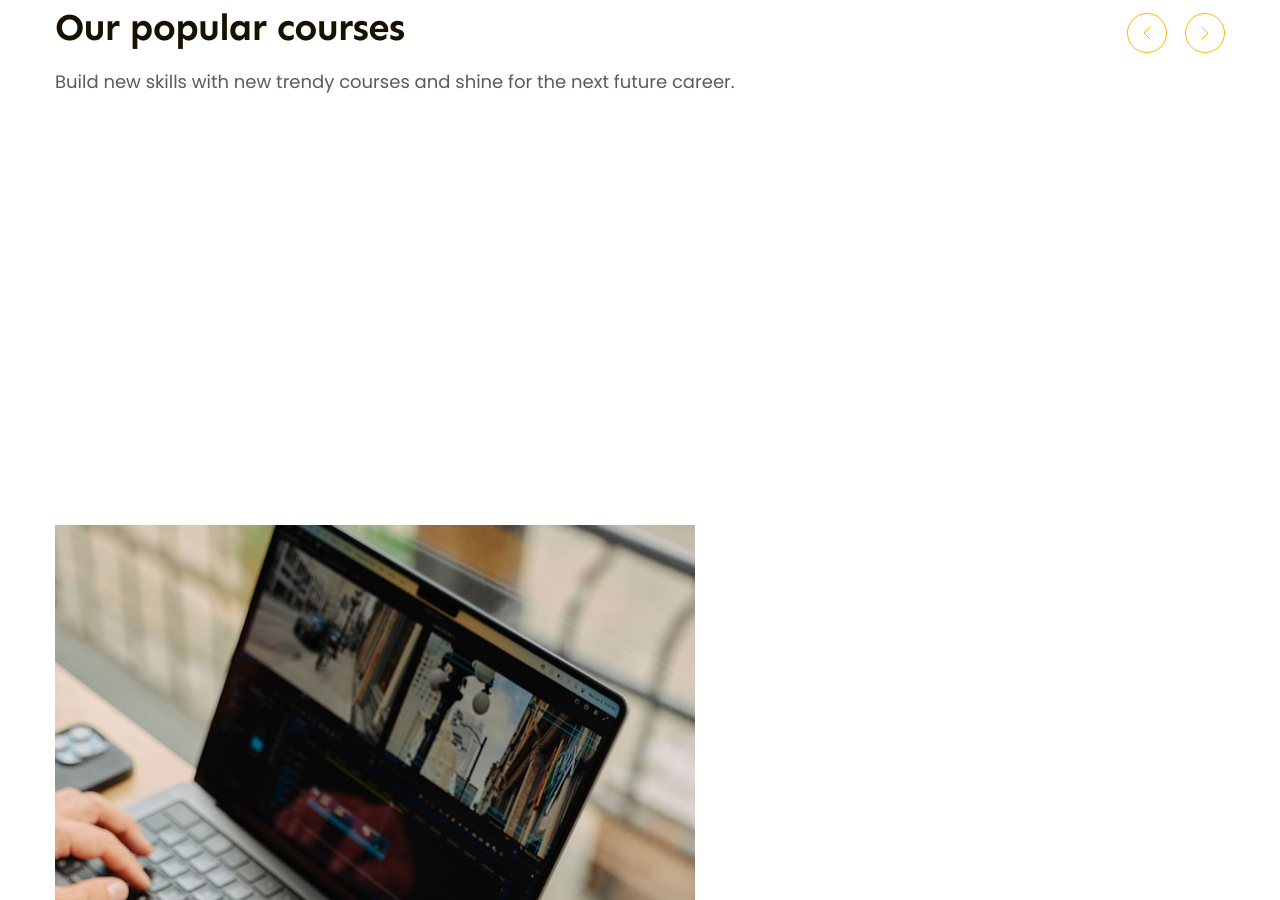
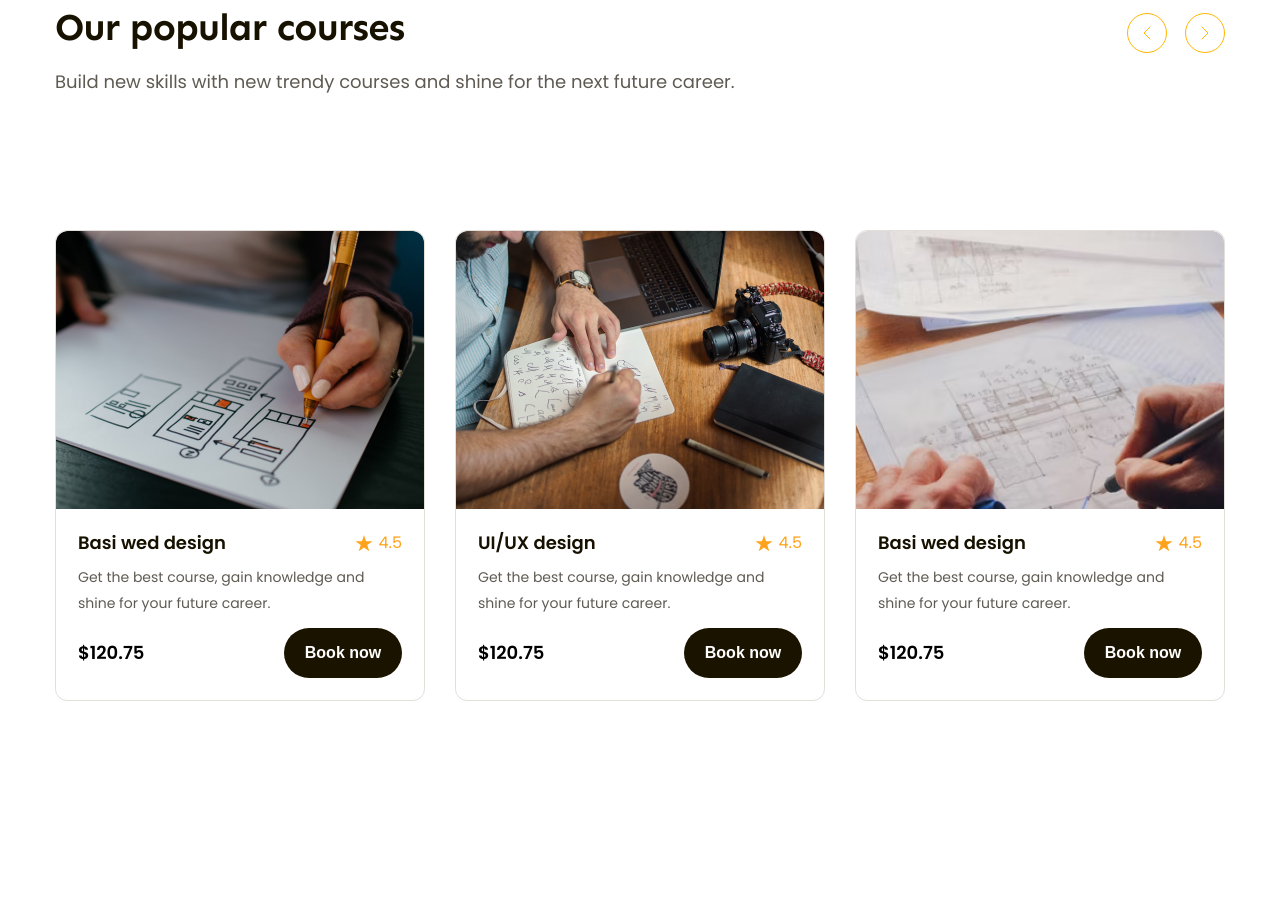
Before and after one commit to khanhtoan1325/D-n-X, a plain HTML site: page index.html in a window 1280 px wide. Shown: the part 1100-2000 px from the top of the page. Drawn offline with Linux system fonts and the light colour scheme.

Commit message:
popular P2

```diff
--- a/assets/css/style.css
+++ b/assets/css/style.css
@@ -47,6 +47,7 @@ a {
   border-radius: 999px;
 }
 .btn:hover {
+  cursor: pointer;
   opacity: 0.9;
 }
 
@@ -294,7 +295,7 @@ a {
 
 .popular-top .desc {
   margin-top: 16px;
-  height: 458px;
+  height: 108px;
   color: #5f5b53;
   font-size: 1.8rem;
   line-height: 1.67;
@@ -322,3 +323,80 @@ a {
   color: #fff;
   cursor: pointer;
 }
+
+.popular .course-list {
+  display: flex;
+  gap: 30px;
+  margin-top: 55px;
+  /* background-color: pink; */
+}
+.popular .course-item {
+  border-radius: 12px;
+  border: 1px solid #e2dfda;
+  background: #fff;
+}
+
+.popular .course-item:hover {
+  border: 1px solid transparent;
+  border-radius: 12px;
+  background: #fff;
+  box-shadow: 0px 18px 36px 0px rgba(0, 0, 0, 0.05);
+}
+
+.popular .course-item .thumb {
+  border-radius: 12px 12px 0px 0px;
+  height: 278px;
+  object-fit: cover;
+  width: 100%;
+}
+
+.popular .course-item .info {
+  padding: 16px 22px 22px;
+}
+
+.popular .course-item .foot,
+.popular .course-item .rating,
+.popular .course-item .head {
+  display: flex;
+  align-items: center;
+  justify-content: space-between;
+}
+.popular .course-item .title a {
+  color: #171100;
+  font-size: 1.8rem;
+  font-weight: 600;
+  line-height: 1.67;
+}
+
+.popular .rating .value {
+  margin-left: 6px;
+  color: #fea31b;
+  font-size: 16px;
+  line-height: 1.75; /* 175% */
+}
+
+.popular .course-item .desc {
+  margin-top: 6px;
+  color: #5f5b53;
+  font-size: 1.4rem;
+  line-height: 1.86;
+}
+
+.popular .course-item .foot {
+  margin-top: 12px;
+}
+
+.popular .course-item .price {
+  /* color: #171100; */
+  font-size: 1.8rem;
+  font-weight: 600;
+  line-height: 1.67;
+}
+
+.popular .course-item .btn-book {
+  border: none;
+}
+
+.popular .course-item .btn-book:hover {
+  background: var(--primary-color);
+}
--- a/index.html
+++ b/index.html
@@ -14,7 +14,7 @@
     />
     <!-- Style -->
     <link rel="stylesheet" href="./assets/css/style.css" />
-    <title>Dự Án X</title>
+    <title>Nguyễn Khánh Toàn</title>
   </head>
   <body style="height: 10000px">
     <!-- Thẻ header -->
@@ -164,14 +164,15 @@
           <div class="course-list">
             <!-- Item1 -->
             <div class="course-item">
-              <img
-                src="./assets/img/cored2.jpg"
+              <a href="#!"
+                ><img
+                  src="./assets/img/Basic1.png"
                   alt="Basi wed design"
                   class="thumb"
-              />
+              /></a>
               <div class="info">
                 <div class="head">
-                  <h3 class="title">Basi wed design</h3>
+                  <h3 class="title"><a href="#!">Basi wed design</a></h3>
                   <div class="rating">
                     <img src="./assets/icon/sao.svg" alt="" class="star" />
                     <span class="value">4.5</span>
@@ -183,22 +184,23 @@
                 </p>
 
                 <div class="foot">
-                  <span class="price"></span>
-                  <button class="btn">Book now</button>
+                  <span class="price">$120.75</span>
+                  <button class="btn btn-book">Book now</button>
                 </div>
               </div>
             </div>
 
             <!-- Item2 -->
             <div class="course-item">
-              <img
-                src="./assets/img/lance-reis-IvO1yDzKmCw-unsplash.jpg"
+              <a href="#!"
+                ><img
+                  src="./assets/img/UIUX.png"
                   alt="UI/UX design"
                   class="thumb"
-              />
+              /></a>
               <div class="info">
                 <div class="head">
-                  <h3 class="title">UI/UX design</h3>
+                  <h3 class="title"><a href="#!">UI/UX design</a></h3>
                   <div class="rating">
                     <img src="./assets/icon/sao.svg" alt="" class="star" />
                     <span class="value">4.5</span>
@@ -210,22 +212,23 @@
                 </p>
 
                 <div class="foot">
-                  <span class="price"></span>
-                  <button class="btn">Book now</button>
+                  <span class="price">$120.75</span>
+                  <button class="btn btn-book">Book now</button>
                 </div>
               </div>
             </div>
 
             <!-- Item3 -->
             <div class="course-item">
-              <img
-                src="./assets/img/nui.jpg"
+              <a href="#!"
+                ><img
+                  src="./assets/img/WEB.png"
                   alt="Web App design"
                   class="thumb"
-              />
+              /></a>
               <div class="info">
                 <div class="head">
-                  <h3 class="title">Basi wed design</h3>
+                  <h3 class="title"><a href="#!">Basi wed design</a></h3>
                   <div class="rating">
                     <img src="./assets/icon/sao.svg" alt="" class="star" />
                     <span class="value">4.5</span>
@@ -237,8 +240,8 @@
                 </p>
 
                 <div class="foot">
-                  <span class="price"></span>
-                  <button class="btn">Book now</button>
+                  <span class="price">$120.75</span>
+                  <button class="btn btn-book">Book now</button>
                 </div>
               </div>
             </div>
```
Also changed, not shown: assets/img/Basic1.png (added), assets/img/UIUX.png (added), assets/img/WEB.png (added). Lines whose indentation alone changed are shown as unchanged.
